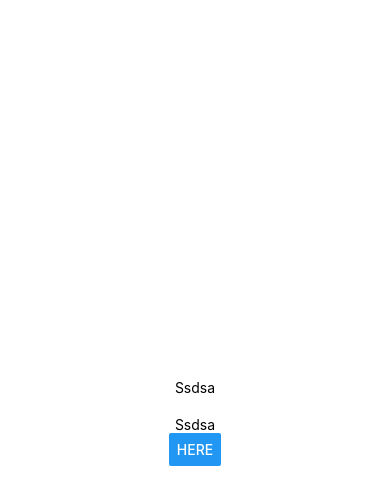
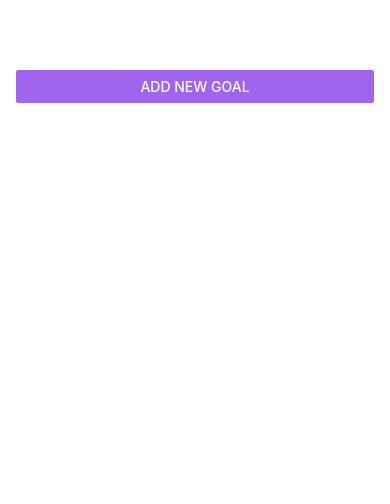
Before and after one commit to ad-bak/React-Native, a React Native app: screen / in a window 390 px wide. Shown: the top 504 px of the page. Built offline with nearby package versions, Linux system fonts and the light colour scheme.

Commit message:
finished

```diff
--- a/App.js
+++ b/App.js
@@ -1,27 +1,88 @@
 import { StatusBar } from "expo-status-bar";
-import { Button, StyleSheet, Text, View } from "react-native";
+import { useState } from "react";
+import {
+  Button,
+  FlatList,
+  ScrollView,
+  StyleSheet,
+  Text,
+  TextInput,
+  View,
+} from "react-native";
+import GoalItem from "./components/GoalItem";
+import GoalInput from "./components/GoalInput";
 
 export default function App() {
+  const [modalIsVisible, setModalIsVisible] = useState(false);
+  const [courseGoals, setCourseGoals] = useState([]);
+
+  function addGoalHandler(enteredGoal) {
+    setCourseGoals((currentGoals) => [
+      ...currentGoals,
+      { text: enteredGoal, id: Math.random().toString() },
+    ]);
+    setModalIsVisible(false);
+  }
+
+  function deleteGoalHandler(id) {
+    setCourseGoals((currentGoals) => {
+      return currentGoals.filter((goal) => goal.id !== id);
+    });
+  }
+
+  function startAddGoalHandler() {
+    setModalIsVisible(true);
+  }
+
+  function endAddGoalHandler() {
+    setModalIsVisible(false);
+  }
+
   return (
-    <View style={styles.container}>
-      <Text>Ssdsa</Text>
-      <Text
-        style={{
-          marginTop: 20,
-        }}
-      >
-        Ssdsa
-      </Text>
-      <Button title="here" />
-    </View>
+    <>
+      <StatusBar style="light" />
+      <View style={styles.appContainer}>
+        <Button
+          title="Add New Goal"
+          color="#a065ec"
+          onPress={startAddGoalHandler}
+        />
+        <GoalInput
+          onAddGoal={addGoalHandler}
+          visible={modalIsVisible}
+          onCancel={endAddGoalHandler}
+        />
+        <View style={styles.goalsContainer}>
+          <FlatList
+            data={courseGoals}
+            renderItem={(itemData) => {
+              return (
+                <GoalItem
+                  id={itemData.item.id}
+                  text={itemData.item.text}
+                  onDeleteItem={deleteGoalHandler}
+                />
+              );
+            }}
+            keyExtractor={(item, index) => {
+              return item.id;
+            }}
+            alwaysBounceVertical={false}
+          />
+        </View>
+      </View>
+    </>
   );
 }
 
 const styles = StyleSheet.create({
-  container: {
+  appContainer: {
     flex: 1,
-    backgroundColor: "#fff",
-    alignItems: "center",
-    justifyContent: "center",
+    padding: 70,
+    paddingHorizontal: 16,
+  },
+
+  goalsContainer: {
+    flex: 5,
   },
 });
--- a/app.json
+++ b/app.json
@@ -5,15 +5,14 @@
     "version": "1.0.0",
     "orientation": "portrait",
     "icon": "./assets/icon.png",
+    "backgroundColor": "#1e085a",
     "userInterfaceStyle": "light",
     "splash": {
       "image": "./assets/splash.png",
       "resizeMode": "contain",
       "backgroundColor": "#ffffff"
     },
-    "assetBundlePatterns": [
-      "**/*"
-    ],
+    "assetBundlePatterns": ["**/*"],
     "ios": {
       "supportsTablet": true
     },
--- /dev/null
+++ b/components/GoalInput.js
@@ -0,0 +1,82 @@
+import { useState } from "react";
+import {
+  Button,
+  Image,
+  Modal,
+  StyleSheet,
+  TextInput,
+  View,
+} from "react-native";
+
+function GoalInput(props) {
+  const [enteredGoal, setEnteredGoal] = useState("");
+
+  function goalInputHandler(enteredText) {
+    setEnteredGoal(enteredText);
+  }
+
+  function addGoalHandler() {
+    props.onAddGoal(enteredGoal);
+    setEnteredGoal("");
+  }
+
+  return (
+    <Modal visible={props.visible} animationType="slide">
+      <View style={styles.inputContainer}>
+        <Image
+          style={styles.image}
+          source={require("../assets/images/goal.png")}
+        />
+        <TextInput
+          style={styles.textInput}
+          placeholder="Your goal!"
+          onChangeText={goalInputHandler}
+          value={enteredGoal}
+        />
+        <View style={styles.buttonContainer}>
+          <View style={styles.button}>
+            <Button title="Add Goal" onPress={addGoalHandler} color="#b180f0" />
+          </View>
+          <View style={styles.button}>
+            <Button title="Cancel" color="#f31282" onPress={props.onCancel} />
+          </View>
+        </View>
+      </View>
+    </Modal>
+  );
+}
+
+export default GoalInput;
+
+const styles = StyleSheet.create({
+  inputContainer: {
+    flex: 1,
+    justifyContent: "center",
+    alignItems: "center",
+    padding: 16,
+    backgroundColor: "#311b6b",
+  },
+  image: {
+    width: 100,
+    height: 100,
+    margin: 20,
+  },
+  textInput: {
+    borderWidth: 1,
+    borderColor: `#e4d0ff`,
+    backgroundColor: "#e4d0ff",
+    color: "#311b6b",
+    borderRadius: 6,
+    width: "100%",
+    width: "100%",
+    padding: 16,
+  },
+  buttonContainer: {
+    marginTop: 16,
+    flexDirection: "row",
+  },
+  button: {
+    width: 100,
+    marginHorizontal: 8,
+  },
+});
--- /dev/null
+++ b/components/GoalItem.js
@@ -0,0 +1,35 @@
+import { StyleSheet, View, Text, Pressable, Modal } from "react-native";
+
+function GoalItem(props) {
+  return (
+    <View style={styles.goalItem}>
+      <Pressable
+        android_ripple={{
+          color: "#dddddd",
+        }}
+        onPress={props.onDeleteItem.bind(this, props.id)}
+        style={({ pressed }) => pressed && styles.pressedItem}
+      >
+        <Text style={styles.goalText}>{props.text}</Text>
+      </Pressable>
+    </View>
+  );
+}
+
+export default GoalItem;
+
+const styles = StyleSheet.create({
+  goalItem: {
+    margin: 8,
+    borderRadius: 6,
+    backgroundColor: "#5e0acc",
+  },
+  pressedItem: {
+    backgroundColor: "#3d0a7f",
+    opacity: 0.5,
+  },
+  goalText: {
+    color: "white",
+    padding: 8,
+  },
+});
```
Also changed, not shown: assets/images/goal.png (added).
